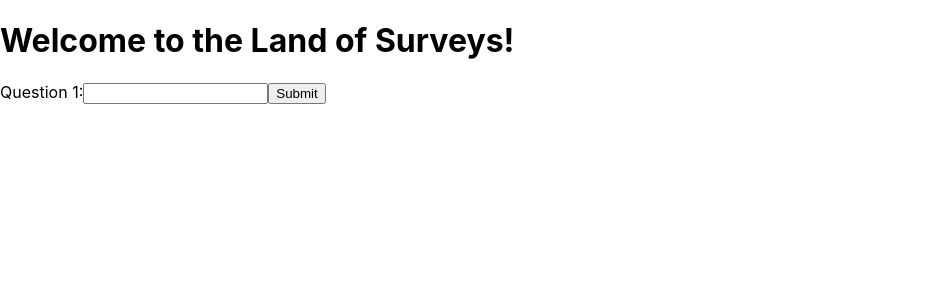
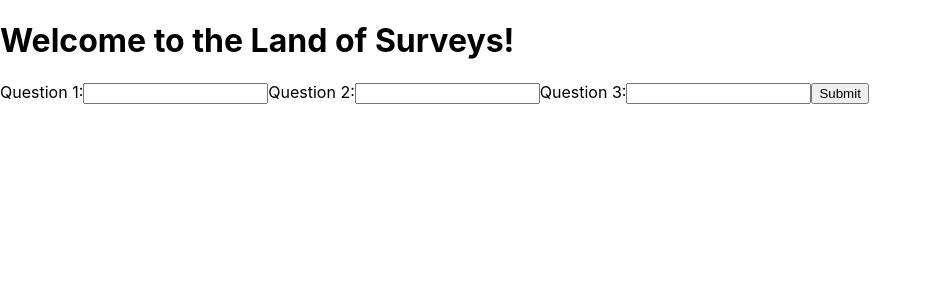
Before and after one commit to GarrettBrown-dev/react-firebase, a React (Create React App) app: page / in a window 1280 px wide. Shown: the top 300 px of the page, without its empty margins (0-931 px from the left). Built offline with nearby package versions, Linux system fonts and the light colour scheme; no server answers; the database is empty.

Commit message:
add successful .set to Firestore
Co-authored-by: Patrick Osten <patrickosten040@gmail.com>
Co-authored-by: Garrett Brown <gman9mm@live.com>

```diff
--- a/src/components/Survey.js
+++ b/src/components/Survey.js
@@ -1,5 +1,6 @@
 import React from 'react';
 import { db } from '../firebase';
+import { v4 } from 'uuid';
 
 db.collection("test")
   .get()
@@ -9,13 +10,34 @@ db.collection("test")
   });
 
 function Survey() {
+
+  const handleFormSubmission = (e) => {
+    e.preventDefault();
+    db.collection("test")
+      .doc(v4())
+      .set({
+        question1: e.target.question1.value,
+        question2: e.target.question2.value,
+        question3: e.target.question3.value,
+      })
+      .then(() => {
+        console.log("submiotted!")
+        // NotificationManager.success("A new survey answer has been added", "Success");
+      })
+  }
+
   return (
     <>
-      <form>
+      <form onSubmit={handleFormSubmission}>
         <label>
-          Question 1:
+          Question 1:</label>
         <input type="text" name="question1" />
-        </label>
+        <label>
+          Question 2:</label>
+        <input type="text" name="question2"></input>
+        <label>
+          Question 3:</label>
+        <input type="text" name="question3"></input>
         <input type="submit" value="Submit" />
       </form>
     </>
```
